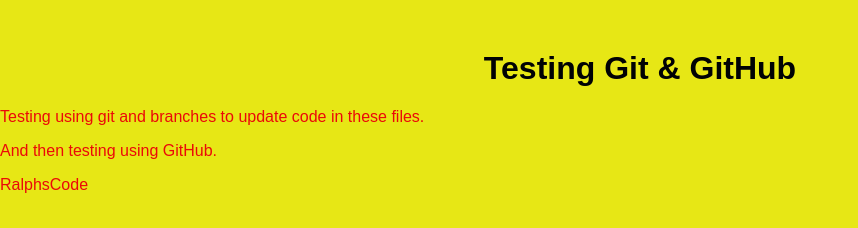
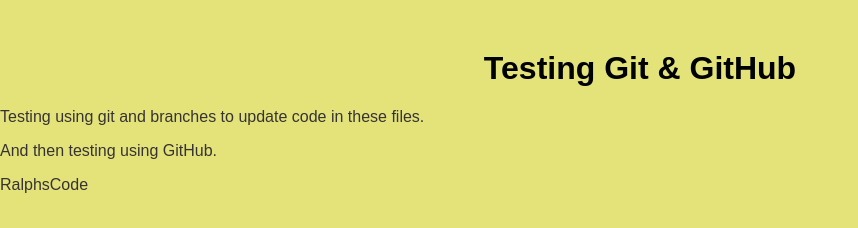
Before and after one commit to RalphsCode/Lesson05, a plain HTML site: page index.html in a window 1280 px wide. Shown: the whole page, without its empty margins (0-858 px from the left). Drawn offline with Linux system fonts and the light colour scheme.

Commit message:
changed the style

```diff
--- a/style.css
+++ b/style.css
@@ -3,8 +3,8 @@
     font-family: Arial, sans-serif;
     margin: 0;
     padding: 0;
-    background-color: #e7e715;
-    color: #eb0909;
+    background-color: #e3e379;
+    color: #383333;
 }
 
 /* Style for the h1 tag */
```
